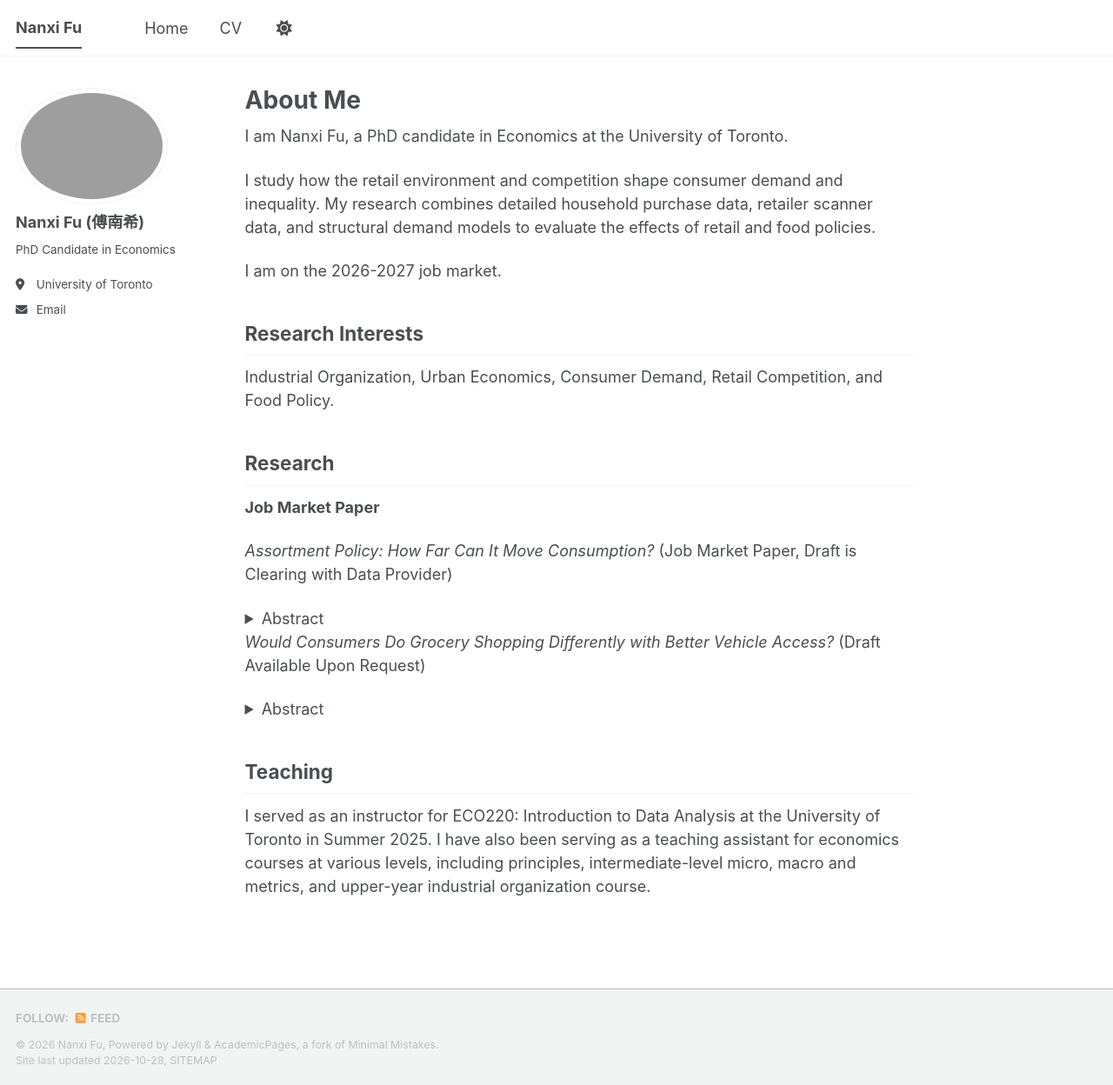
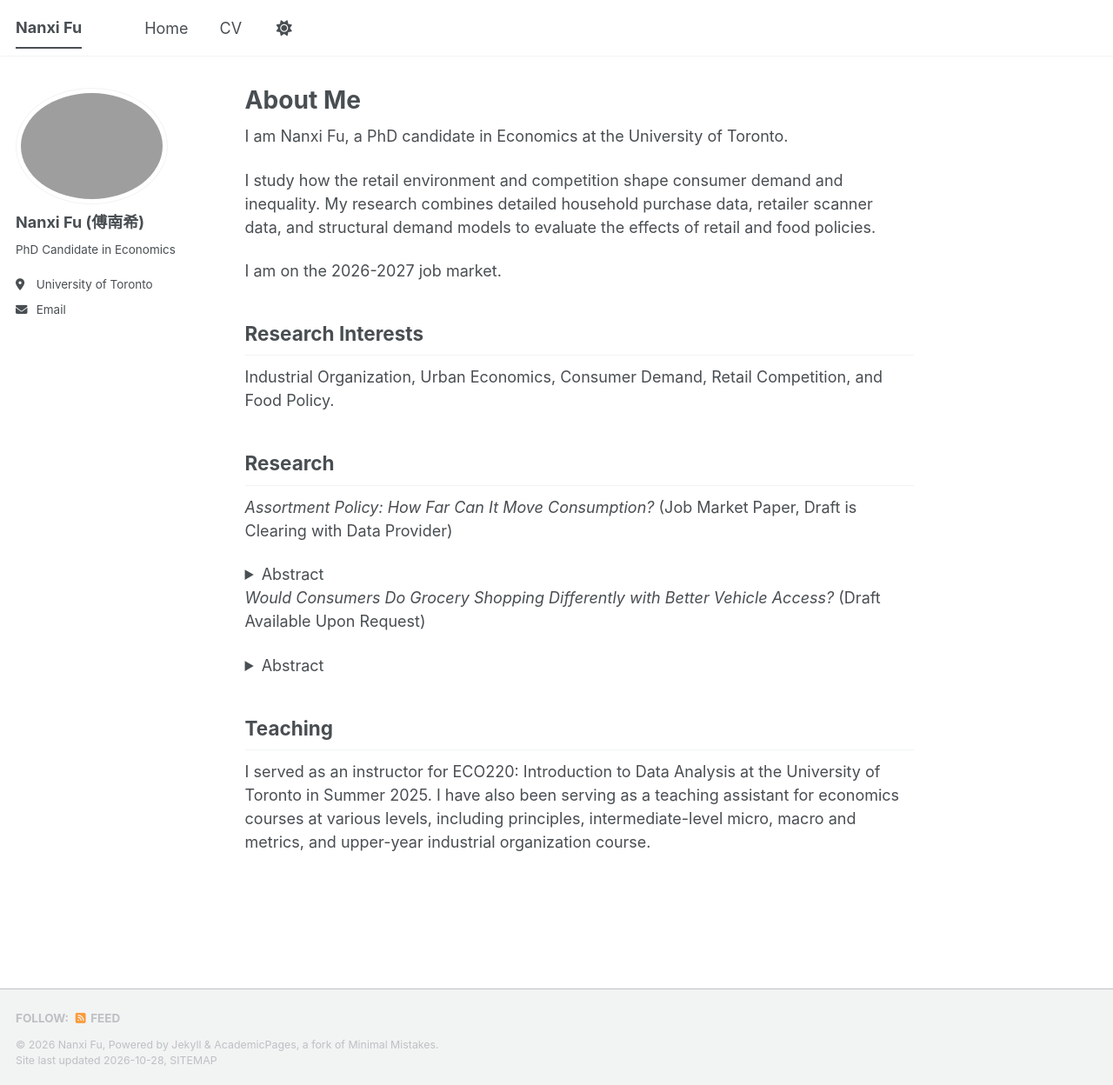
Before and after one commit to nanxifu/academic-website-test, a Jekyll site: the page built from _pages/about.md, in a window 1280 px wide and 1248 px high. Shown: the whole window at 87% size. Built offline with Jekyll 4.4.1, drawn with Linux system fonts in a browser that asks for light colours; a style sheet for code colours, icons or effects is not loaded.

Commit message:
Update about.md

```diff
--- a/_pages/about.md
+++ b/_pages/about.md
@@ -15,8 +15,6 @@ I am on the 2026-2027 job market.
 Industrial Organization, Urban Economics, Consumer Demand, Retail Competition, and Food Policy.
 
 ## Research
-
-**Job Market Paper**
 
 *Assortment Policy: How Far Can It Move Consumption?* (Job Market Paper, Draft is Clearing with Data Provider)
 <details>
```
